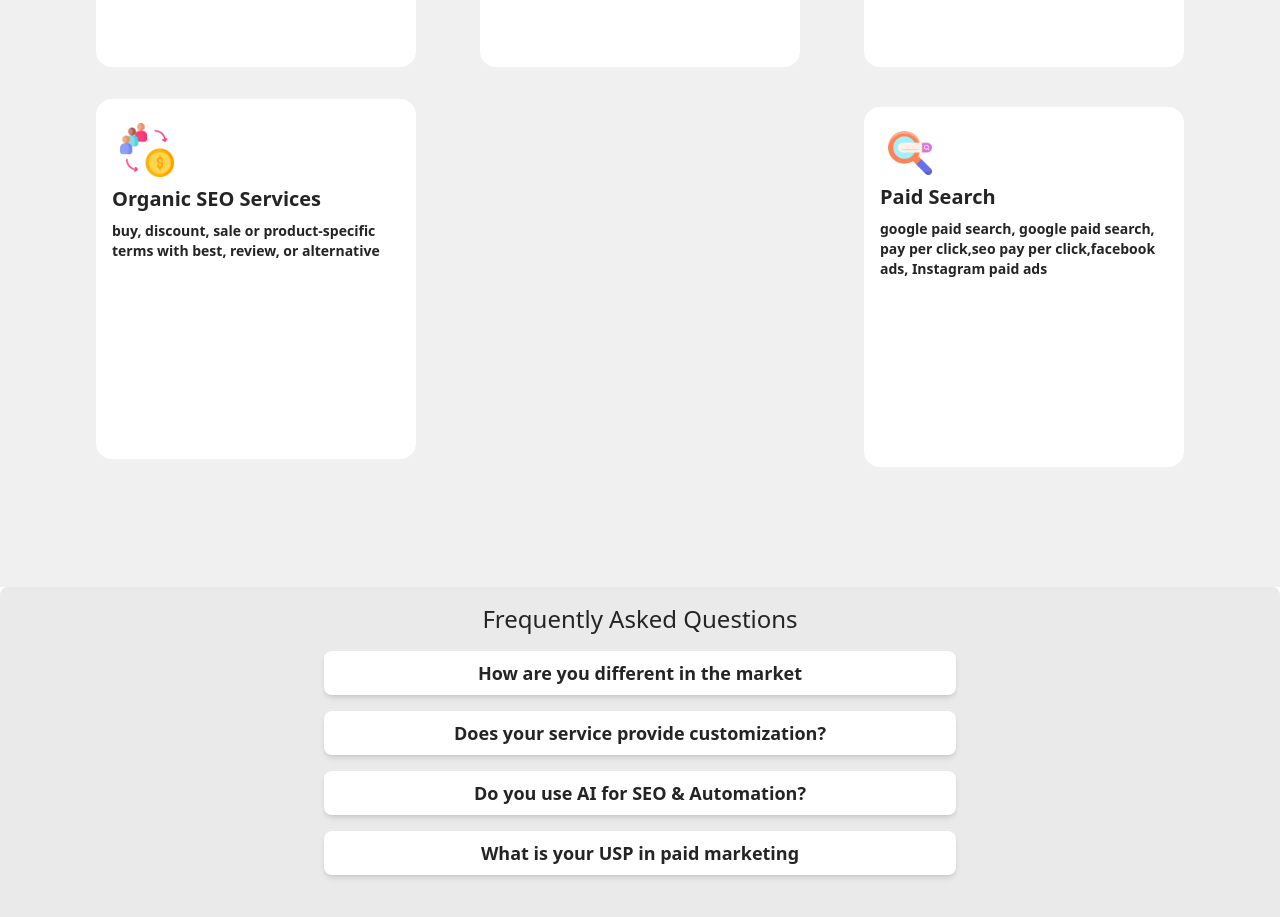
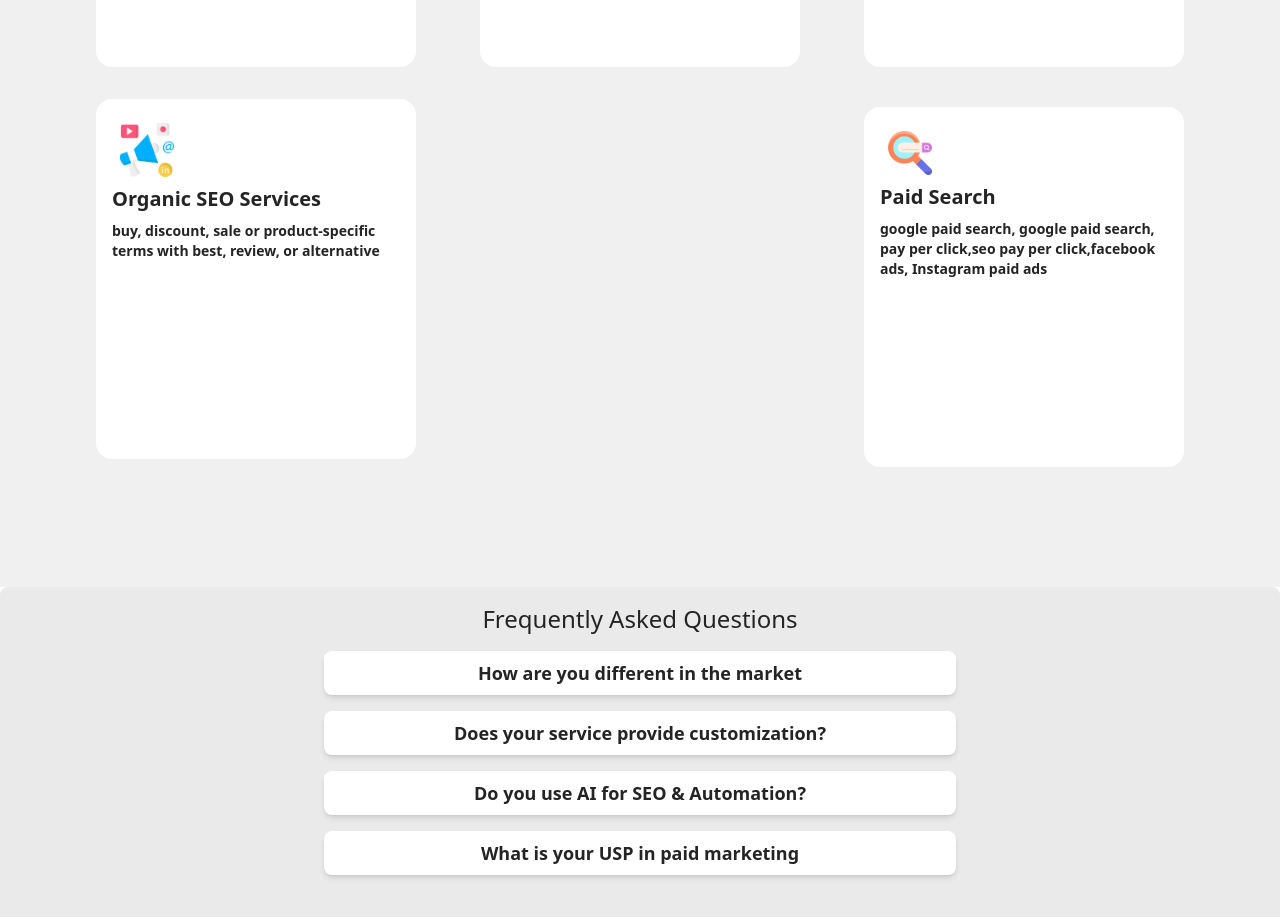
Before and after one commit to raosatyam09/seo, a React (Vite) app: page / in a window 1280 px wide. Shown: the part 1720-2637 px from the top of the page. Built offline with nearby package versions, Linux system fonts and the light colour scheme.

Commit message:
Update Service.jsx

```diff
--- a/src/components/Service.jsx
+++ b/src/components/Service.jsx
@@ -72,7 +72,7 @@ function Service (){
 
          <div className="w-xs h-[360px] bg-[#FFFFFF] rounded-2xl mb-8 text-xl font-bold p-4 transition-transform duration-300 ease-in-out hover:-translate-y-3 hover:shadow-lg hover:shadow-black/30">
             <div className="w-[70px] h-auto p-2">
-                <img src={convert} alt="conversion"/>
+                <img src={marketing} alt="conversion"/>
             </div>
             Organic SEO Services
            <div className="text-sm pt-2">buy, discount, sale or product-specific terms with best, review, or alternative </div>
```
